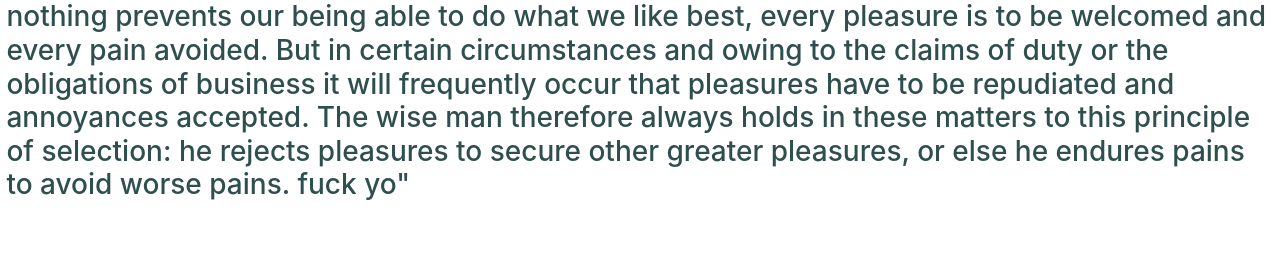
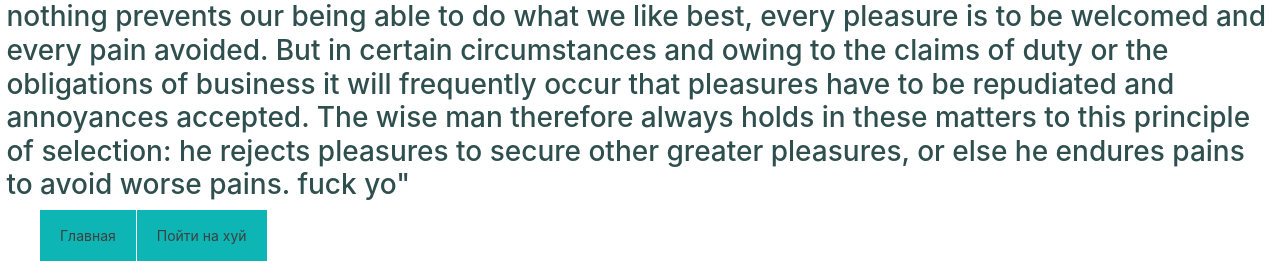
Before and after one commit to Liroto-pesonal-org/IT-october, a PHP site: page / in a window 1280 px wide. Shown: the part 1645-1906 px from the top of the page. Before the commit the page ends 1845 px from the top, so only its background shows below. Run offline with PHP 8.4, Linux system fonts and the light colour scheme.

Commit message:
Add menu

```diff
--- a/css/style.css
+++ b/css/style.css
@@ -28,6 +28,26 @@
 }
 body, html {
     height: 100%;
+}
+.navigation {
+   list-style: none;
+}
+.navigation li {
+   float: left;
+   margin-right: 1px;
+   font-size: 14px;
+}
+.navigation li a {
+   display: block;
+   padding: 15px 20px;
+   background: #0db5b5;
+   color: #3f3f3f;
+   text-decoration: none;
+   position: relative;
+}
+.navigation li a:hover {
+   background: #92d3d3;
+   color: #6b6b6b;
 }
 /*--------------------1й круг ада--------------------
                                   Левая кнопка меню
--- a/index.html
+++ b/index.html
@@ -32,6 +32,9 @@ Section 1.10.33 of "de Finibus Bonorum et Malorum", written by Cicero in 45 BC
 1914 translation by H. Rackham
 "On the other hand, we denounce with righteous indignation and dislike men who are so beguiled and demoralized by the charms of pleasure of the moment, so blinded by desire, that they cannot foresee the pain and trouble that are bound to ensue; and equal blame belongs to those who fail in their duty through weakness of will, which is the same as saying through shrinking from toil and pain. These cases are perfectly simple and easy to distinguish. In a free hour, when our power of choice is untrammelled and when nothing prevents our being able to do what we like best, every pleasure is to be welcomed and every pain avoided. But in certain circumstances and owing to the claims of duty or the obligations of business it will frequently occur that pleasures have to be repudiated and annoyances accepted. The wise man therefore always holds in these matters to this principle of selection: he rejects pleasures to secure other greater pleasures, or else he endures pains to avoid worse pains. fuck yo"</h3>
         </div>
+		<ul class="navigation">
+		<li><a href=#>Главная</a></li>
+		<li><a href=http://natribu.org/>Пойти на хуй</a></li>
         </body>
 
 </html>
```
